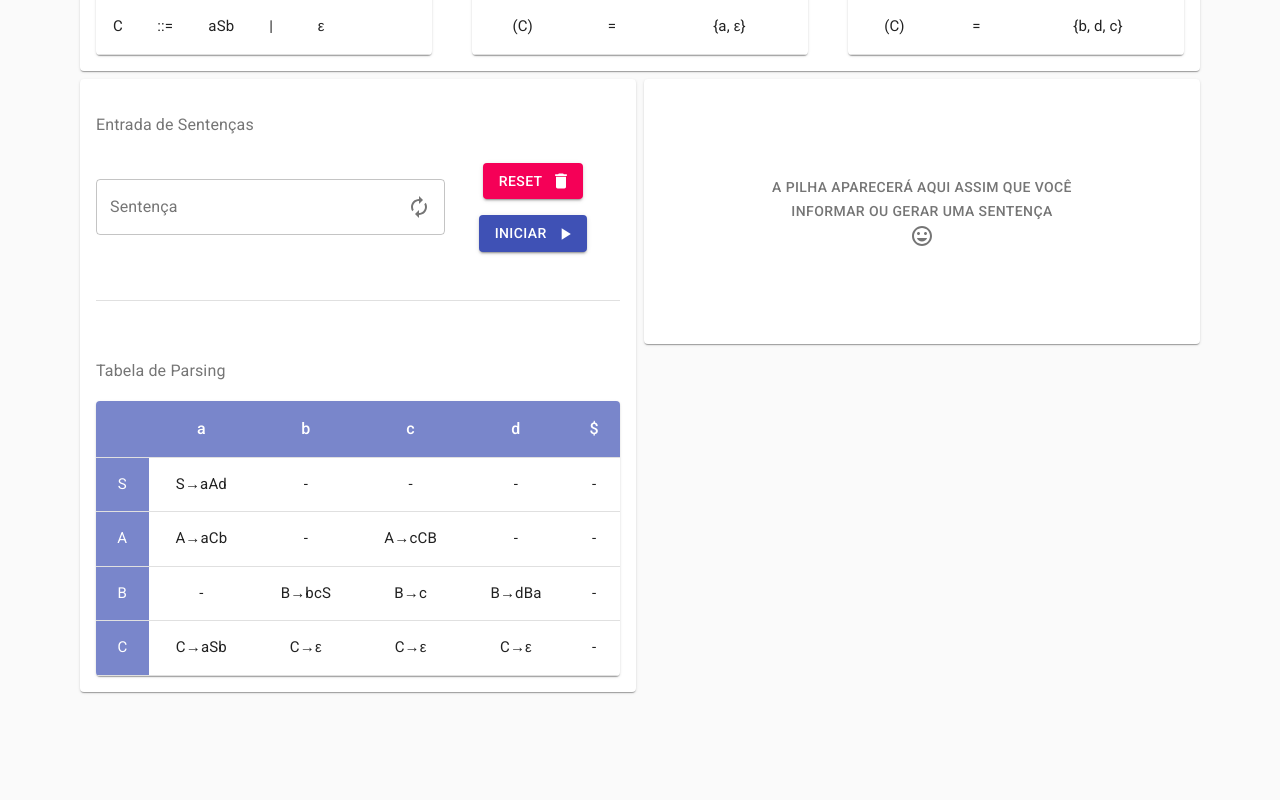
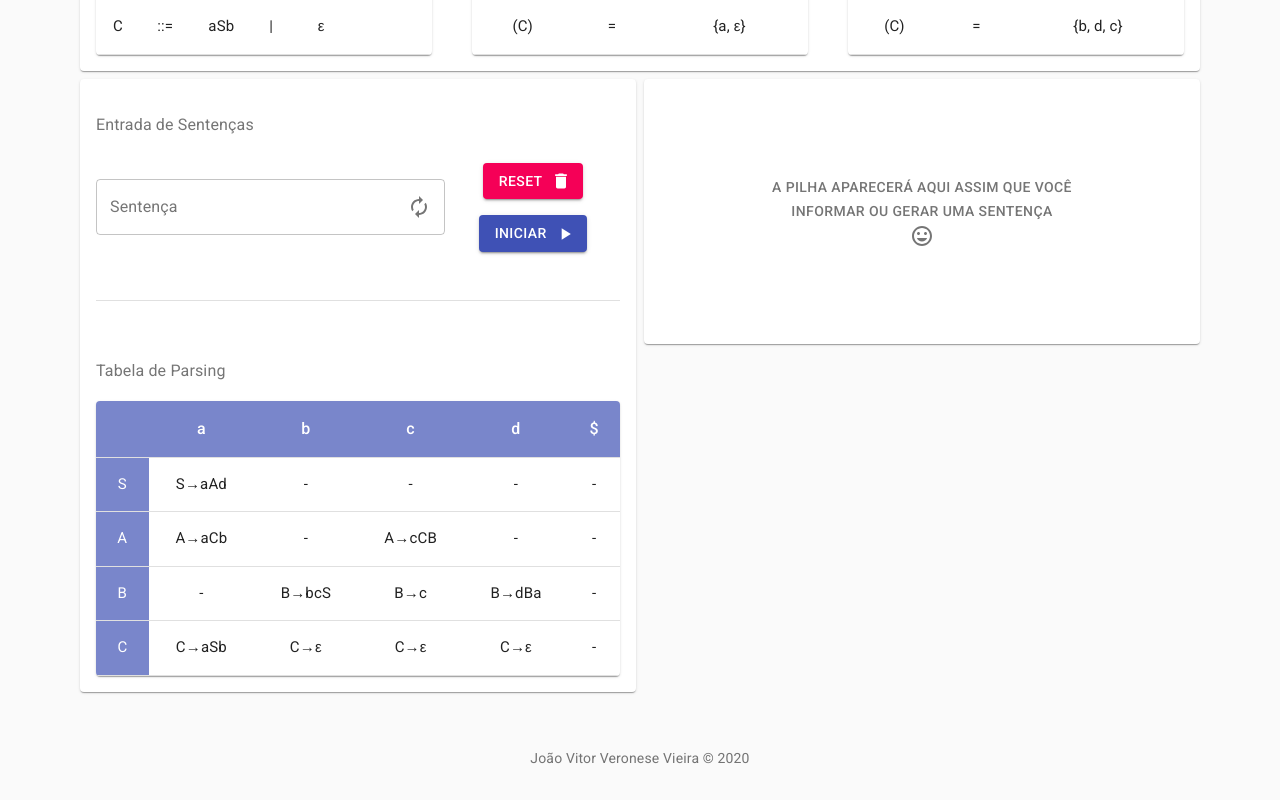
Before and after one commit to joaodos3v/URI.CS16.Parser, a React (Create React App) app: page / in a window 1280 px wide. Shown: the part 404-1204 px from the top of the page. Before the commit the page ends 1136 px from the top, so only its background shows below. Built offline with nearby package versions, Linux system fonts and the light colour scheme.

Commit message:
Add simple footer

```diff
--- a/src/App.js
+++ b/src/App.js
@@ -13,6 +13,7 @@ import BaseInformation from './components/BaseInformation';
 import ParsingTable from './components/ParsingTable';
 import SentencesInput from './components/SentencesInput';
 import FiniteAutomaton from './components/FiniteAutomaton';
+import Footer from './components/Footer';
 
 import store from './store';
 
@@ -77,6 +78,7 @@ function App() {
           </Grid>
         </Grid>
       </div>
+      <Footer />
     </Provider>
   );
 }
--- /dev/null
+++ b/src/components/Footer.js
@@ -0,0 +1,15 @@
+import React from 'react';
+import Box from '@material-ui/core/Box';
+import Typography from '@material-ui/core/Typography';
+
+function Footer() {
+  return (
+    <Box mt={2} mb={4}>
+      <Typography variant="body2" color="textSecondary" align="center">
+        João Vitor Veronese Vieira © {new Date().getFullYear()}
+      </Typography>
+    </Box>
+  );
+}
+
+export default Footer;
```
